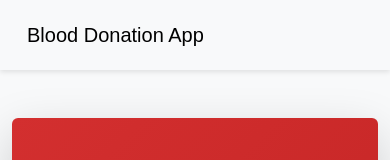
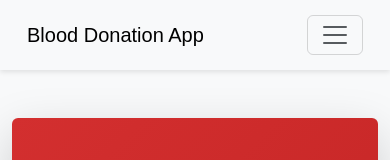
Before and after one commit to CAA900-PRIME/blooddonation-frontend, a React (Vite) app: page / in a window 390 px wide. Shown: the top 160 px of the page. Built offline with nearby package versions, Linux system fonts and the light colour scheme.

Commit message:
fix: nav bar for mobile screen, enable toggle

```diff
--- a/src/components/NavBar.jsx
+++ b/src/components/NavBar.jsx
@@ -1,13 +1,23 @@
-import { Link } from "react-router-dom";
-import { useNavigate } from "react-router-dom";
-
+import { Link, useNavigate } from "react-router-dom";
+import { useState } from "react";
 const NavBar = ({ user, setUser }) => {
 	const navigate = useNavigate();
+	const [isOpen, setIsOpen] = useState(false);
 	return (
 		<nav className="navbar navbar-expand-lg navbar-light bg-light sticky-top">
 			<div className="container-fluid">
 				<a className="navbar-brand" href="/">Blood Donation App</a>
-				<div className="collapse navbar-collapse">
+				<button
+					className="navbar-toggler"
+					type="button"
+					onClick={() => setIsOpen(!isOpen)}
+					aria-controls="navbarNav"
+					aria-expanded={isOpen}
+					aria-label="Toggle navigation"
+				>
+					<span className="navbar-toggler-icon"></span>
+				</button>
+				<div className={`collapse navbar-collapse ${isOpen ? "show" : ""}`} id="navbarNav">
 					<ul className="navbar-nav ms-auto">
 						{user ? (
 							<>
```
